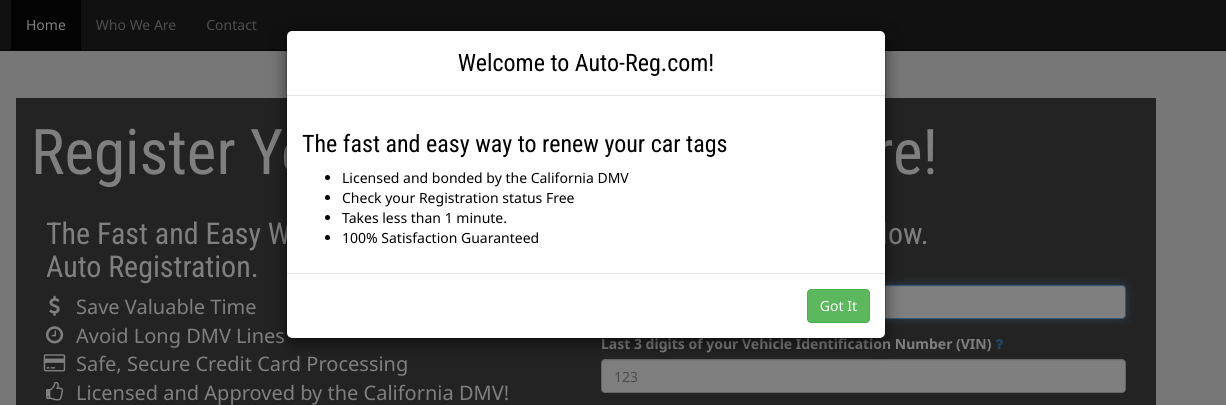
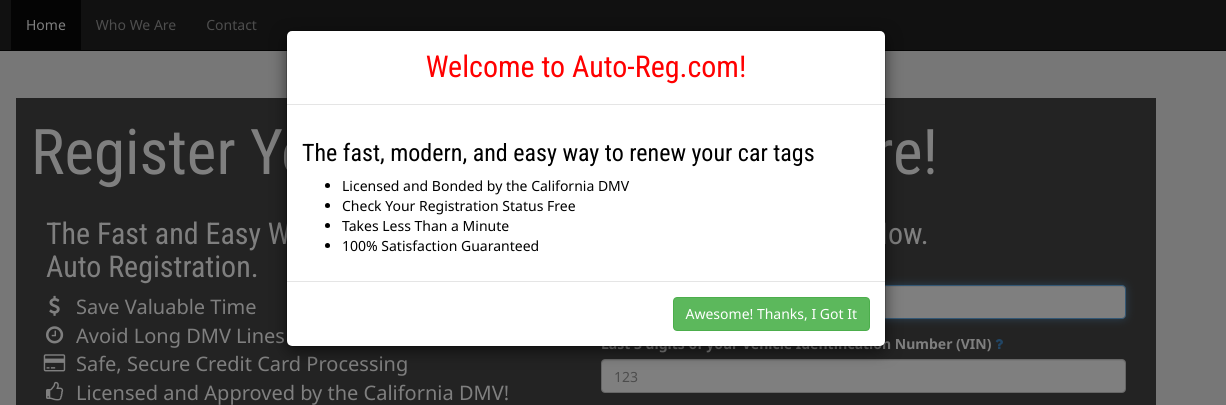
Before and after one commit to tjobrien/auto-reg-spa, a plain HTML site: page public/index.html in a window 1280 px wide. Shown: the top 405 px of the page, 54-1280 px from the left. Drawn offline with Linux system fonts and the light colour scheme.

Commit message:
typos and added modal on page load - ready event

```diff
--- a/public/css/jumbotron.css
+++ b/public/css/jumbotron.css
@@ -396,6 +396,9 @@
 .modal h3, h4{
 	color:black;
 }
+#welcome h2{
+	color:red;
+}
 
 
 .modal ul{
--- a/public/index.html
+++ b/public/index.html
@@ -242,20 +242,20 @@
 	  <div class="modal-dialog">
 	    <div class="modal-content">
 	      <div class="modal-header">
-	        <h3 class="modal-title text-center">Welcome to Auto-Reg.com!</h3>
+	        <h2 class="modal-title text-center">Welcome to Auto-Reg.com!</h2>
 	      </div>
 	      <div class="modal-body">
-	      <h3>The fast and easy way to renew your car tags</h3>
+	      <h3>The fast, modern, and easy way to renew your car tags</h3>
 	      <ul>
-	      	<li>Licensed and bonded by the California DMV</li>
-	      	<li>Check your Registration status Free</li>
-	      	<li>Takes less than 1 minute.</li>
+	      	<li>Licensed and Bonded by the California DMV</li>
+	      	<li>Check Your Registration Status Free</li>
+	      	<li>Takes Less Than a Minute</li>
 	      	<li>100% Satisfaction Guaranteed</li>
 	      </ul>
 
 	      </div>
 	      <div class="modal-footer">
-				<button type="button" class="btn btn-success" data-dismiss="modal">Got It</button>
+				<button type="button" class="btn btn-success" data-dismiss="modal">Awesome!  Thanks, I Got It</button>
 	      </div>
 	    </div><!-- /.modal-content -->
 	  </div><!-- /.modal-dialog -->
```
